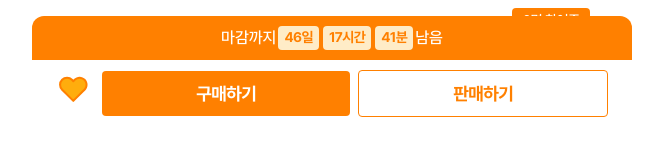
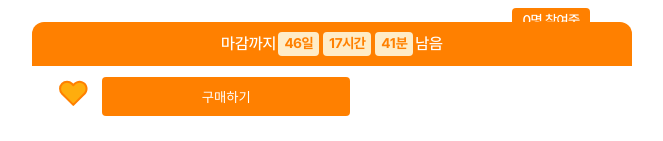
Before and after one commit to changmin-portfolio-project/bucl-client-repository, a React (Create React App) app: page /products/1 in a window 1280 px wide. Shown: the part 659-800 px from the top of the page, without its empty margins (308-971 px from the left). Built offline with nearby package versions, Linux system fonts and the light colour scheme; no server answers.

Commit message:
merge: merge로 인한 수정

```diff
--- a/src/conponents/ColoredButton.tsx
+++ b/src/conponents/ColoredButton.tsx
@@ -1,28 +1,85 @@
 import React, { ReactNode } from 'react';
-import styled from 'styled-components';
+import styled, { DefaultTheme } from 'styled-components';
 
 interface ColoredButtonProps {
   children?: ReactNode;
   onClick?: () => void;
+  style?: React.CSSProperties;
+  font?: string;
+  color?: string;
+  backgroundColor?: string;
 }
 
-const ColoredButton: React.FC<ColoredButtonProps> = ({ children, onClick }) => {
+const ColoredButton: React.FC<ColoredButtonProps> = ({
+  children,
+  onClick,
+  style,
+  color,
+  font,
+  backgroundColor,
+}) => {
   return (
-    <ColoredBtn onClick={() => onClick && onClick()}>{children}</ColoredBtn>
+    <ColoredBtn
+      onClick={() => onClick && onClick()}
+      style={style}
+      $font={font ? font : ''}
+      $color={color ? color : ''}
+      $backgroundColor={backgroundColor ? backgroundColor : ''}
+    >
+      {children}
+    </ColoredBtn>
   );
 };
 
-const ColoredBtn = styled.button`
+const ColoredBtn = styled.button<{
+  $font: string;
+  $color: string;
+  $backgroundColor: string;
+}>`
   padding: 10px 30px;
   width: 100%;
-  background-color: ${({ theme }) => theme.mainColor.Orange5};
   border: none;
   border-radius: 4px;
-  font: ${({ theme }) => theme.fontSizes.Subhead2};
   cursor: pointer;
-  color: white;
+
+  /* background-color 변경 부분 */
+  background-color: ${(props) => {
+    if (props.$backgroundColor.includes('Grey'))
+      return ({ theme }) =>
+        theme.grey[props.$backgroundColor as keyof DefaultTheme['grey']];
+    else if (props.$backgroundColor === 'white') return 'white';
+    else return ({ theme }) => theme.mainColor.Orange5;
+  }};
+
+  /* font 변경 부분 */
+  font: ${(props) =>
+    ({ theme }) =>
+      theme.fontSizes[props.$font as keyof DefaultTheme['fontSizes']]};
+
+  /* color 변경 부분 */
+  color: ${(props) => {
+    if (props.$color.includes('Grey'))
+      return ({ theme }) =>
+        theme.grey[props.$color as keyof DefaultTheme['grey']];
+    else if (props.$color.includes('Orange'))
+      return ({ theme }) =>
+        theme.mainColor[props.$color as keyof DefaultTheme['mainColor']];
+    else if (props.$color === 'black') return 'black';
+    else return 'white';
+  }};
+
   a {
-    color: white;
+    /* a태그 color 변경 부분 */
+    color: ${(props) => {
+      if (props.$color.includes('Grey'))
+        return ({ theme }) =>
+          theme.grey[props.$color as keyof DefaultTheme['grey']];
+      else if (props.$color.includes('Orange'))
+        return ({ theme }) =>
+          theme.mainColor[props.$color as keyof DefaultTheme['mainColor']];
+      else if (props.$color === 'black') return 'black';
+      else return 'white';
+    }};
   }
 `;
 
--- a/src/conponents/OutlineButton.tsx
+++ b/src/conponents/OutlineButton.tsx
@@ -1,26 +1,92 @@
 import React, { ReactNode } from 'react';
-import styled from 'styled-components';
+import styled, { DefaultTheme } from 'styled-components';
 
 interface OutlineButtonProps {
   children?: ReactNode;
-  onClick?: () => void;
+  onClick?: (orderCode?: string) => void | undefined;
+  font?: string;
+  border?: string;
+  color?: string;
+  style?: React.CSSProperties;
 }
 
-const OutlineButton: React.FC<OutlineButtonProps> = ({ children, onClick }) => {
-  return <OutlineBtn onClick={onClick}>{children}</OutlineBtn>;
+const OutlineButton: React.FC<OutlineButtonProps> = ({
+  children,
+  onClick,
+  font,
+  border,
+  color,
+  style,
+}) => {
+  const handleClick = () => {
+    if (onClick) {
+      onClick();
+    }
+  };
+  return (
+    <OutlineBtn
+      onClick={handleClick}
+      $font={font ? font : ''}
+      $border={border ? border : ''}
+      $color={color ? color : ''}
+      style={style}
+    >
+      {children}
+    </OutlineBtn>
+  );
 };
 
-const OutlineBtn = styled.button`
+const OutlineBtn = styled.button<{
+  $font: string;
+  $border: string;
+  $color: string;
+}>`
   padding: 10px 30px;
   width: 100%;
   background-color: white;
-  border: 1px solid ${({ theme }) => theme.mainColor.Orange5};
   border-radius: 4px;
-  font: ${({ theme }) => theme.fontSizes.Subhead2};
   cursor: pointer;
-  color: ${({ theme }) => theme.mainColor.Orange5};
+
+  /* border 변경 부분 */
+  border: 1px solid
+    ${(props) => {
+      if (props.$border.includes('Orange'))
+        return ({ theme }) =>
+          theme.mainColor[props.$border as keyof DefaultTheme['mainColor']];
+      else
+        return ({ theme }) =>
+          theme.grey[props.$border as keyof DefaultTheme['grey']];
+    }};
+
+  /* font 변경 부분 */
+  font: ${(props) =>
+    ({ theme }) =>
+      theme.fontSizes[props.$font as keyof DefaultTheme['fontSizes']]};
+
+  /* color 변경 부분 */
+  color: ${(props) => {
+    if (props.$color.includes('Orange'))
+      return ({ theme }) =>
+        theme.mainColor[props.$color as keyof DefaultTheme['mainColor']];
+    else if (props.$color.includes('Grey'))
+      return ({ theme }) =>
+        theme.grey[props.$color as keyof DefaultTheme['grey']];
+    else if (props.$color === 'black') return 'black';
+    else return 'white';
+  }};
+
   a {
-    color: ${({ theme }) => theme.mainColor.Orange5};
+    /* a태그 color 변경 부분 */
+    color: ${(props) => {
+      if (props.$color.includes('Orange'))
+        return ({ theme }) =>
+          theme.mainColor[props.$color as keyof DefaultTheme['mainColor']];
+      else if (props.$color.includes('Grey'))
+        return ({ theme }) =>
+          theme.grey[props.$color as keyof DefaultTheme['grey']];
+      else if (props.$color === 'black') return 'black';
+      else return 'white';
+    }};
   }
 `;
 
--- a/src/conponents/TextButton.tsx
+++ b/src/conponents/TextButton.tsx
@@ -1,31 +1,58 @@
 import React from 'react';
-import styled from 'styled-components';
+import styled, { DefaultTheme } from 'styled-components';
 
 interface TextButtonProps {
   onClick?: () => void;
   children?: React.ReactNode;
   style?: React.CSSProperties;
+  font?: string;
+  color?: string;
 }
 
 const TextButton: React.FC<TextButtonProps> = ({
   onClick,
   children,
   style,
+  font,
+  color,
 }) => {
   return (
-    <TextBtn style={style} onClick={onClick}>
+    <TextBtn
+      style={style}
+      onClick={onClick}
+      $font={font ? font : ''}
+      $color={color ? color : ''}
+    >
       {children}
     </TextBtn>
   );
 };
 
-const TextBtn = styled.button`
+const TextBtn = styled.button<{ $font: string; $color: string }>`
   background-color: transparent;
   border: none;
-  font: ${({ theme }) => theme.fontSizes.Body2};
+  /* font 변경 부분 */
+  font: ${(props) =>
+    props.$font
+      ? ({ theme }) =>
+          theme.fontSizes[props.$font as keyof DefaultTheme['fontSizes']]
+      : ({ theme }) => theme.fontSizes.Subhead2};
   color: ${({ theme }) => theme.grey.Grey5};
+  /* color 변경 부분 */
+  color: ${(props) => {
+    if (props.$color.includes('Orange'))
+      return ({ theme }) =>
+        theme.mainColor[props.$color as keyof DefaultTheme['mainColor']];
+    else return ({ theme }) => theme.grey.Grey5;
+  }};
   a {
-    color: ${({ theme }) => theme.grey.Grey5};
+    /* a태그 color 변경 부분 */
+    color: ${(props) => {
+      if (props.$color.includes('Orange'))
+        return ({ theme }) =>
+          theme.mainColor[props.$color as keyof DefaultTheme['mainColor']];
+      else return ({ theme }) => theme.grey.Grey5;
+    }};
   }
 `;
 
--- a/src/conponents/address/editRegistration/body/RegisterAddressBtn.tsx
+++ b/src/conponents/address/editRegistration/body/RegisterAddressBtn.tsx
@@ -12,6 +12,7 @@ import {
   postAddressItem,
 } from '../../../../services/address/postAddressItem';
 import { putAddressUpdate } from '../../../../services/address/putAddressUpdate';
+import ColoredButton from '../../../ColoredButton';
 
 const RegisterAddressBtn: React.FC = () => {
   const addrRegForm = useRecoilValue(addrRegFormAtom);
@@ -55,30 +56,30 @@ const RegisterAddressBtn: React.FC = () => {
       alert('모든 값을 입력해주세요.');
     }
   };
+
+  const ColoredButtonStyle: React.CSSProperties = {
+    display: 'flex',
+    justifyContent: 'center',
+    alignItems: 'center',
+    padding: '15px 0',
+  };
   return (
     <RegisterAddressBtnContainer>
-      <RegisterBtn onClick={registerBtnOnClick}>
+      <ColoredButton
+        font="Subhead2"
+        color="white"
+        onClick={registerBtnOnClick}
+        style={ColoredButtonStyle}
+      >
         <img src="/assets/PlusIcon.svg" />
         배송지 등록하기
-      </RegisterBtn>
+      </ColoredButton>
     </RegisterAddressBtnContainer>
   );
 };
 
 const RegisterAddressBtnContainer = styled.div`
   padding-bottom: 10px;
-`;
-const RegisterBtn = styled.button`
-  display: flex;
-  justify-content: center;
-  align-items: center;
-  padding: 15px 0;
-  width: 100%;
-  background-color: ${({ theme }) => theme.mainColor.Orange5};
-  border: none;
-  border-radius: 4px;
-  font: ${({ theme }) => theme.fontSizes.Subhead2};
-  color: white;
   img {
     margin-bottom: -2px;
   }
--- a/src/conponents/address/management/body/AddressAddBtn.tsx
+++ b/src/conponents/address/management/body/AddressAddBtn.tsx
@@ -2,35 +2,36 @@ import React from 'react';
 import { useSetRecoilState } from 'recoil';
 import styled from 'styled-components';
 import { editRegistrationModeAtom } from '../../../../states/addressAtom';
+import ColoredButton from '../../../ColoredButton';
 
 const AddressAddBtn: React.FC = () => {
   const setEditRegistrationMode = useSetRecoilState(editRegistrationModeAtom);
   const addressAddBtnOnClick = () => {
     setEditRegistrationMode(true);
   };
+
+  const ColoredButtonStyle: React.CSSProperties = {
+    display: 'flex',
+    justifyContent: 'center',
+    alignItems: 'center',
+    padding: '15px 0',
+  };
   return (
     <AddressAddBtnContainer>
-      <AddBtn onClick={addressAddBtnOnClick}>
+      <ColoredButton
+        font="Subhead2"
+        color="white"
+        onClick={addressAddBtnOnClick}
+        style={ColoredButtonStyle}
+      >
         <img src="/assets/PlusIcon.svg" />새 배송지 추가하기
-      </AddBtn>
+      </ColoredButton>
     </AddressAddBtnContainer>
   );
 };
 
 const AddressAddBtnContainer = styled.div`
   padding-bottom: 10px;
-`;
-const AddBtn = styled.button`
-  display: flex;
-  justify-content: center;
-  align-items: center;
-  padding: 15px 0;
-  width: 100%;
-  background-color: ${({ theme }) => theme.mainColor.Orange5};
-  border: none;
-  border-radius: 4px;
-  font: ${({ theme }) => theme.fontSizes.Subhead2};
-  color: white;
   img {
     margin-bottom: -2px;
   }
--- a/src/conponents/address/management/body/AddressEditBtn.tsx
+++ b/src/conponents/address/management/body/AddressEditBtn.tsx
@@ -2,38 +2,41 @@ import React from 'react';
 import styled from 'styled-components';
 import { editRegistrationModeAtom } from '../../../../states/addressAtom';
 import { useSetRecoilState } from 'recoil';
+import ColoredButton from '../../../ColoredButton';
 
 const AddressEditBtn: React.FC = () => {
   const setEditRegistrationMode = useSetRecoilState(editRegistrationModeAtom);
   const addressAddBtnOnClick = () => {
     setEditRegistrationMode(true);
   };
+
+  const ColoredButtonStyle: React.CSSProperties = {
+    display: 'flex',
+    justifyContent: 'center',
+    alignItems: 'center',
+    padding: '15px 0',
+  };
   return (
     <AddressEditBtnContainer>
-      <EditBtn onClick={addressAddBtnOnClick}>
+      <ColoredButton
+        style={ColoredButtonStyle}
+        color="white"
+        font="Subhead2"
+        onClick={addressAddBtnOnClick}
+      >
         <img src="/assets/PlusIcon.svg" />
         배송지 수정하기
-      </EditBtn>
+      </ColoredButton>
     </AddressEditBtnContainer>
   );
 };
 
 const AddressEditBtnContainer = styled.div`
   padding-bottom: 10px;
-`;
-const EditBtn = styled.button`
-  display: flex;
-  justify-content: center;
-  align-items: center;
-  padding: 15px 0;
-  width: 100%;
-  background-color: ${({ theme }) => theme.mainColor.Orange5};
-  border: none;
-  border-radius: 4px;
-  font: ${({ theme }) => theme.fontSizes.Subhead2};
-  color: white;
+
   img {
     margin-bottom: -2px;
   }
 `;
+
 export default AddressEditBtn;
--- a/src/conponents/affiliates/body/SaveImgButton.tsx
+++ b/src/conponents/affiliates/body/SaveImgButton.tsx
@@ -1,8 +1,10 @@
+/* eslint-disable @typescript-eslint/no-unused-vars */
 import React, { useState } from 'react';
 import styled from 'styled-components';
 import Alert from '../../Alert';
 import { salesInfoAtom } from '../../../states/affiliates';
 import { useRecoilValue } from 'recoil';
+import OutlineButton from '../../OutlineButton';
 
 const SaveImgButton: React.FC = () => {
   const [alertVisible, setAlertVisible] = useState(false);
@@ -11,13 +13,25 @@ const SaveImgButton: React.FC = () => {
   };
 
   const salesInfo = useRecoilValue(salesInfoAtom);
+  const OutlineButtonStyle: React.CSSProperties = {
+    marginBottom: '15px',
+    padding: '5px 0',
+    width: '300px',
+    fontWeight: '700',
+  };
   return (
     <>
-      <SaveImgBtn onClick={saveImgBtnOnClick}>
+      <OutlineButton
+        onClick={saveImgBtnOnClick}
+        style={OutlineButtonStyle}
+        font="Body1"
+        border="Orange5"
+        color="Orange5"
+      >
         <a href={salesInfo.imagePath[0]} download="downloaded_image.jpg">
           사진 저장하기
         </a>
-      </SaveImgBtn>
+      </OutlineButton>
       {alertVisible && (
         <Alert text="사진 저장이 완료되었습니다." onClick={saveImgBtnOnClick} />
       )}
@@ -25,18 +39,4 @@ const SaveImgButton: React.FC = () => {
   );
 };
 
-const SaveImgBtn = styled.button`
-  margin-bottom: 15px;
-  padding: 5px 0;
-  width: 300px;
-  background-color: white;
-  border: 1px solid ${({ theme }) => theme.mainColor.Orange5};
-  border-radius: 4px;
-  a {
-    font: ${({ theme }) => theme.fontSizes.Body1};
-    font-weight: 700;
-    color: ${({ theme }) => theme.mainColor.Orange5};
-  }
-`;
-
 export default SaveImgButton;
--- a/src/conponents/affiliates/body/SocialPromotion.tsx
+++ b/src/conponents/affiliates/body/SocialPromotion.tsx
@@ -1,13 +1,27 @@
 import React from 'react';
 import styled from 'styled-components';
+import OutlineButton from '../../OutlineButton';
 
 const SocialPromotion: React.FC = () => {
+  const OutlineButtonStyle: React.CSSProperties = {
+    marginBottom: '20px',
+    padding: '5px 0',
+    width: '300px',
+    fontWeight: '700',
+  };
   return (
     <SocialPromotionContainer>
       <Title>
         <span>SNS</span>에 바로 홍보해보세요!
       </Title>
-      <ShareBtn>지금 공유하기</ShareBtn>
+      <OutlineButton
+        style={OutlineButtonStyle}
+        font="Body1"
+        border="Orange5"
+        color="Orange5"
+      >
+        지금 공유하기
+      </OutlineButton>
     </SocialPromotionContainer>
   );
 };
@@ -28,15 +42,5 @@ const Title = styled.p`
     color: ${({ theme }) => theme.mainColor.Orange5};
   }
 `;
-const ShareBtn = styled.button`
-  padding: 5px 0;
-  width: 300px;
-  background-color: white;
-  border: 1px solid ${({ theme }) => theme.mainColor.Orange5};
-  border-radius: 4px;
-  font: ${({ theme }) => theme.fontSizes.Body1};
-  font-weight: 700;
-  color: ${({ theme }) => theme.mainColor.Orange5};
-`;
 
 export default SocialPromotion;
--- a/src/conponents/my/body/MenuTab.tsx
+++ b/src/conponents/my/body/MenuTab.tsx
@@ -67,8 +67,8 @@ const MenuItemBox = styled.div`
   display: flex;
   justify-content: space-between;
   align-items: center;
-  padding: 15px 7%;
-  width: calc(100% - 14%);
+  padding: 15px ${({ theme }) => theme.paddings.base};
+  width: calc(100% - (${({ theme }) => theme.paddings.base}*2));
   border-bottom: 1px solid ${({ theme }) => theme.grey.Grey2};
 `;
 
--- a/src/conponents/myOrder/body/OrderHistoryItem.tsx
+++ b/src/conponents/myOrder/body/OrderHistoryItem.tsx
@@ -4,6 +4,9 @@ import ReviewImgItem from '../../ReviewImgItem';
 import { convertDtStrToDStr } from '../../../utils/DateTimeUtil';
 import { purchaseConfirmPopupAtom } from '../../../states/orderHistoryAtom';
 import { useSetRecoilState } from 'recoil';
+import { Link } from 'react-router-dom';
+import TextButton from '../../TextButton';
+import OutlineButton from '../../OutlineButton';
 
 interface OrderHistoryItemProps {
   productName: string;
@@ -29,13 +32,23 @@ const OrderHistoryItem: React.FC<OrderHistoryItemProps> = ({
     setPopupOpen(orderCode);
   };
 
+  const TextButtonStyle: React.CSSProperties = {
+    display: 'flex',
+    alignItems: 'center',
+    padding: '0px',
+  };
+  const OutlineButtonStyle: React.CSSProperties = {
+    padding: '6px 10px',
+  };
+
   return (
     <OrderHistoryItemContainer>
       <DateOrderDetailBtnBox>
         <DateBox>
           {convertDtStrToDStr(orderDate ?? '날짜 표기 할 수 없습니다.')}
         </DateBox>
-        <OrderDetailBtn>
+        <TextButton font="Body1" style={TextButtonStyle} color="Orange5">
+          <Link to={`/my/orders/${orderCode}`}>
             주문상세
             <svg
               width="20"
@@ -52,7 +65,8 @@ const OrderHistoryItem: React.FC<OrderHistoryItemProps> = ({
                 strokeLinejoin="round"
               />
             </svg>
-        </OrderDetailBtn>
+          </Link>
+        </TextButton>
       </DateOrderDetailBtnBox>
       <ProductInfoBox>
         <ProductImgBox>
@@ -68,19 +82,37 @@ const OrderHistoryItem: React.FC<OrderHistoryItemProps> = ({
       </ProductInfoBox>
       <MenuBtnBox>
         <DeliveryStatusBtnBox>
-          <DeliveryStatusBtn>배송현황</DeliveryStatusBtn>
+          <OutlineButton
+            style={OutlineButtonStyle}
+            font="Body2"
+            border="Orange5"
+            color="Orange5"
+          >
+            배송현황
+          </OutlineButton>
         </DeliveryStatusBtnBox>
         <WriteReviewBtnBox>
           {confirmed ? (
-            <WriteReviewBtn>리뷰작성</WriteReviewBtn>
+            <OutlineButton
+              style={OutlineButtonStyle}
+              border="Grey4"
+              color="Grey8"
+              font="Body2"
+            >
+              리뷰작성
+            </OutlineButton>
           ) : (
-            <PurchaseConfirmBtn
+            <OutlineButton
+              style={OutlineButtonStyle}
               onClick={() => {
                 purchaseConfirmBtnOnClick(orderCode);
               }}
+              border="Grey4"
+              color="Grey8"
+              font="Body2"
             >
               구매확정
-            </PurchaseConfirmBtn>
+            </OutlineButton>
           )}
         </WriteReviewBtnBox>
       </MenuBtnBox>
@@ -101,25 +133,21 @@ const DateOrderDetailBtnBox = styled.div`
   align-items: center;
   padding: 5px 10px;
   border-bottom: 1px solid ${({ theme }) => theme.grey.Grey2};
-`;
-const DateBox = styled.div`
-  font: ${({ theme }) => theme.fontSizes.Body1};
-  color: ${({ theme }) => theme.grey.Grey6};
-`;
-const OrderDetailBtn = styled.button`
+  button {
+    a {
       display: flex;
       align-items: center;
-  background-color: transparent;
-  border: none;
-  font: ${({ theme }) => theme.fontSizes.Body1};
-  color: ${({ theme }) => theme.mainColor.Orange5};
-  cursor: pointer;
-  padding: 0px;
+    }
+  }
   svg {
     path {
       stroke: ${({ theme }) => theme.mainColor.Orange5};
     }
   }
+`;
+const DateBox = styled.div`
+  font: ${({ theme }) => theme.fontSizes.Body1};
+  color: ${({ theme }) => theme.grey.Grey6};
 `;
 
 const ProductInfoBox = styled.div`
@@ -163,21 +191,7 @@ const MenuBtnBox = styled.div`
 const DeliveryStatusBtnBox = styled.div`
   width: 48%;
 `;
-const DeliveryStatusBtn = styled(OrderDetailBtn)`
-  justify-content: center;
-  padding: 6px 10px;
-  width: 100%;
-  border: 1px solid ${({ theme }) => theme.mainColor.Orange5};
-  border-radius: 4px;
-  font: ${({ theme }) => theme.fontSizes.Body2};
-  color: ${({ theme }) => theme.mainColor.Orange5};
-`;
 
 const WriteReviewBtnBox = styled(DeliveryStatusBtnBox)``;
-const WriteReviewBtn = styled(DeliveryStatusBtn)`
-  border: 1px solid ${({ theme }) => theme.grey.Grey4};
-  color: ${({ theme }) => theme.grey.Grey8};
-`;
-const PurchaseConfirmBtn = styled(WriteReviewBtn)``;
 
 export default OrderHistoryItem;
```
Also changed, not shown: src/conponents/myOrder/Body.tsx (+5 -6 lines). Lines whose indentation alone changed are shown as unchanged.
